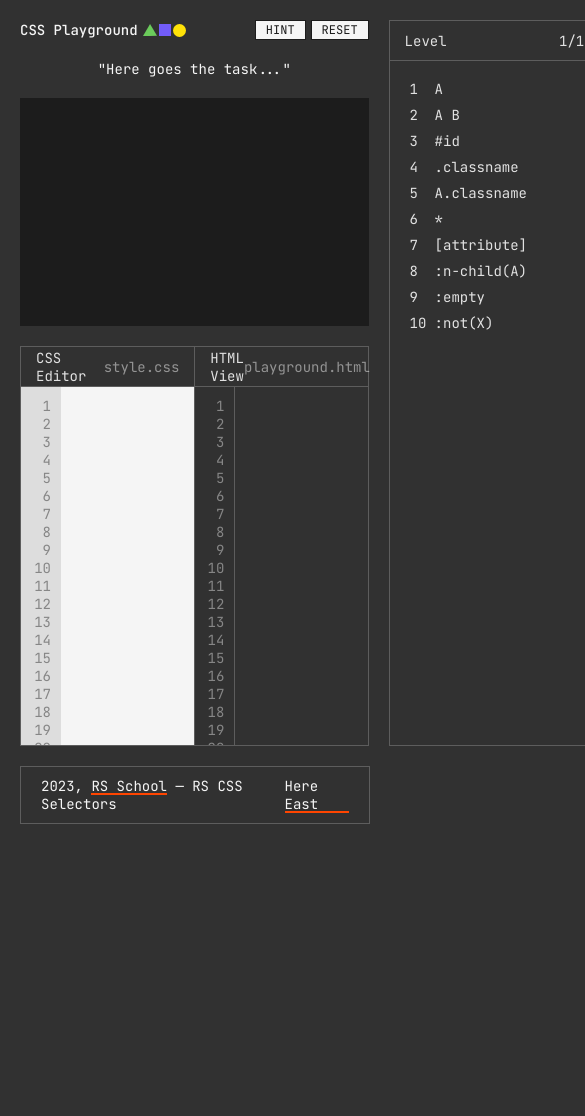
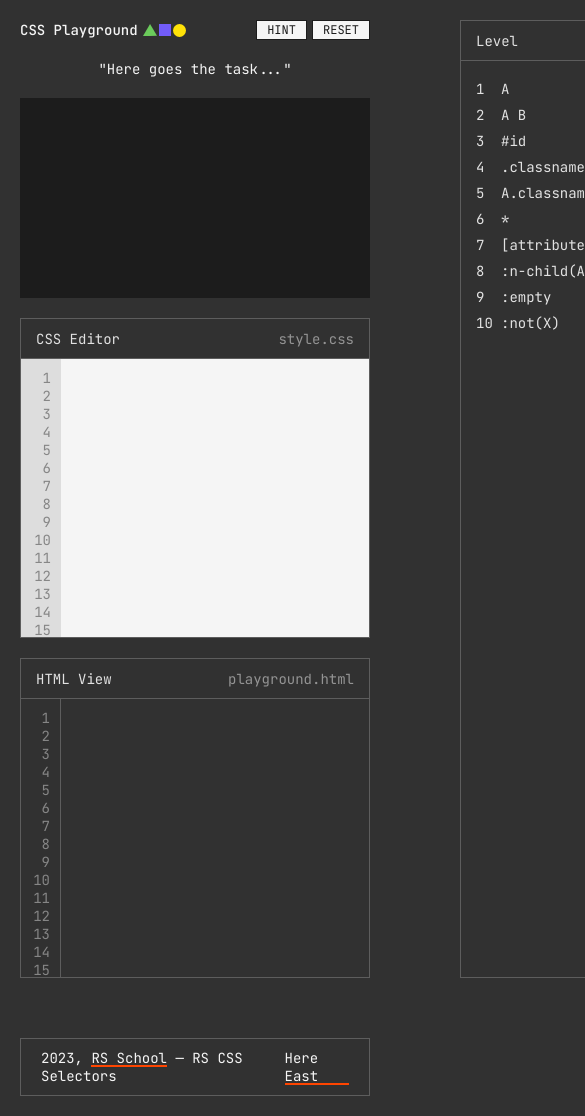
Before and after one commit to HereEast/RSS-projects, a website built with webpack: page rs-css-selectors/src/index.html in a window 390 px wide. Shown: the top 1116 px of the page, 585 px wide, since content can reach past the window. Before the commit the page ends 844 px from the top, so only its background shows below. Built offline with nearby package versions, Linux system fonts and the light colour scheme.

Commit message:
feat: add responsive

```diff
--- a/rs-css-selectors/src/styles/buttons.css
+++ b/rs-css-selectors/src/styles/buttons.css
@@ -67,6 +67,10 @@ button {
   background-color: var(--green);
 }
 
+.header .button--levels:hover {
+  background-color: var(--purple);
+}
+
 .levels__button {
   width: 30px;
 }
--- a/rs-css-selectors/src/styles/editors.css
+++ b/rs-css-selectors/src/styles/editors.css
@@ -76,3 +76,27 @@
 .editor--html .editor__body {
   background-color: var(--back);
 }
+
+/**/
+
+@media all and (max-width: 750px) {
+  .block__editors {
+    flex-direction: column;
+    gap: 20px;
+    max-height: initial;
+  }
+
+  .editor {
+    width: 100%;
+    max-height: 320px;
+    height: 100%;
+  }
+
+  .editor__body {
+    overflow-y: hidden;
+  }
+
+  .editor--css {
+    border-right: 1px solid var(--border);
+  }
+}
--- a/rs-css-selectors/src/styles/graphics.css
+++ b/rs-css-selectors/src/styles/graphics.css
@@ -3,7 +3,7 @@
   height: 100%;
   display: flex;
   flex-direction: column;
-  justify-content: center;
+  justify-content: flex-start;
   align-items: center;
   gap: 20px;
 }
@@ -19,7 +19,7 @@
   height: 100%;
   display: flex;
   justify-content: center;
-  align-items: center;
+  align-items: flex-start;
 
   background-color: var(--black);
 }
@@ -29,3 +29,15 @@
   width: 100%;
   height: 100%;
 }
+
+/**/
+
+@media all and (max-width: 750px) {
+  .block__task {
+    height: auto;
+  }
+
+  .task__graphics {
+    height: 200px;
+  }
+}
--- a/rs-css-selectors/src/styles/header.css
+++ b/rs-css-selectors/src/styles/header.css
@@ -21,6 +21,38 @@ h1 {
   gap: 5px;
 }
 
+.header__levels {
+  display: none;
+}
+
+.header__levels .level__status {
+  display: block;
+  margin-right: 5px;
+  margin-top: 2px;
+}
+
+.button--levels {
+  margin-left: 15px;
+}
+
+/**/
+
+@media all and (max-width: 980px) {
+  .header {
+    position: fixed;
+    width: 100%;
+    left: 0;
+    top: 0;
+    padding: 20px;
+
+    background-color: var(--back);
+  }
+
+  .header__levels {
+    display: flex;
+  }
+}
+
 /* ICON */
 
 .title__icon {
@@ -37,7 +69,7 @@ h1 {
 .header__title .icon path,
 .header__title .icon circle,
 .header__title .icon rect {
-  transition: all 0.2s cubic-bezier(.5, 1.8, .6, 1.5);
+  transition: all 0.2s cubic-bezier(0.5, 1.8, 0.6, 1.5);
 }
 
 .header__title .icon path {
--- a/rs-css-selectors/src/styles/levels.css
+++ b/rs-css-selectors/src/styles/levels.css
@@ -59,7 +59,7 @@
 
 .level__item {
   width: 100%;
-  padding: 4px 20px;
+  padding: 4px 15px;
   display: flex;
   align-items: center;
 
@@ -93,3 +93,9 @@
 .level__item:hover span {
   opacity: 1;
 }
+
+/**/
+
+@media all and (max-width: 920px) {
+
+}
--- a/rs-css-selectors/src/styles/main.css
+++ b/rs-css-selectors/src/styles/main.css
@@ -1,4 +1,5 @@
 .main {
+  position: relative;
   width: 100%;
   display: flex;
   flex-grow: 1;
@@ -14,9 +15,10 @@
 }
 
 .section__levels {
-  min-width: 300px;
+  min-width: 200px;
   flex-grow: 1;
   border: 1px solid var(--border);
+  background-color: var(--back);
 }
 
 .game {
@@ -27,3 +29,31 @@
   justify-content: space-between;
   gap: 20px;
 }
+
+/**/
+
+@media all and (max-width: 980px) {
+  .section__game {
+    gap: 40px;
+  }
+
+  .game {
+    margin-top: 40px;
+  }
+
+  .section__levels {
+    position: absolute;
+    max-width: 260px;
+    width: 100%;
+    height: 100%;
+    top: 0;
+    right: -100%;
+    z-index: 100;
+  }
+}
+
+@media all and (max-width: 750px) {
+  .game {
+    justify-content: flex-start;
+  }
+}
--- a/rs-css-selectors/src/styles/styles.css
+++ b/rs-css-selectors/src/styles/styles.css
@@ -27,3 +27,17 @@ body {
   /* max-width: 1024px; */
   width: 100%;
 }
+
+/**/
+
+@media all and (max-width: 980px) {
+  body {
+    overflow: scroll;
+  }
+}
+
+@media all and (max-width: 750px) {
+  body {
+    gap: 60px;
+  }
+}
```
Also changed, not shown: rs-css-selectors/src/styles/footer.css (line endings or trailing spaces).
